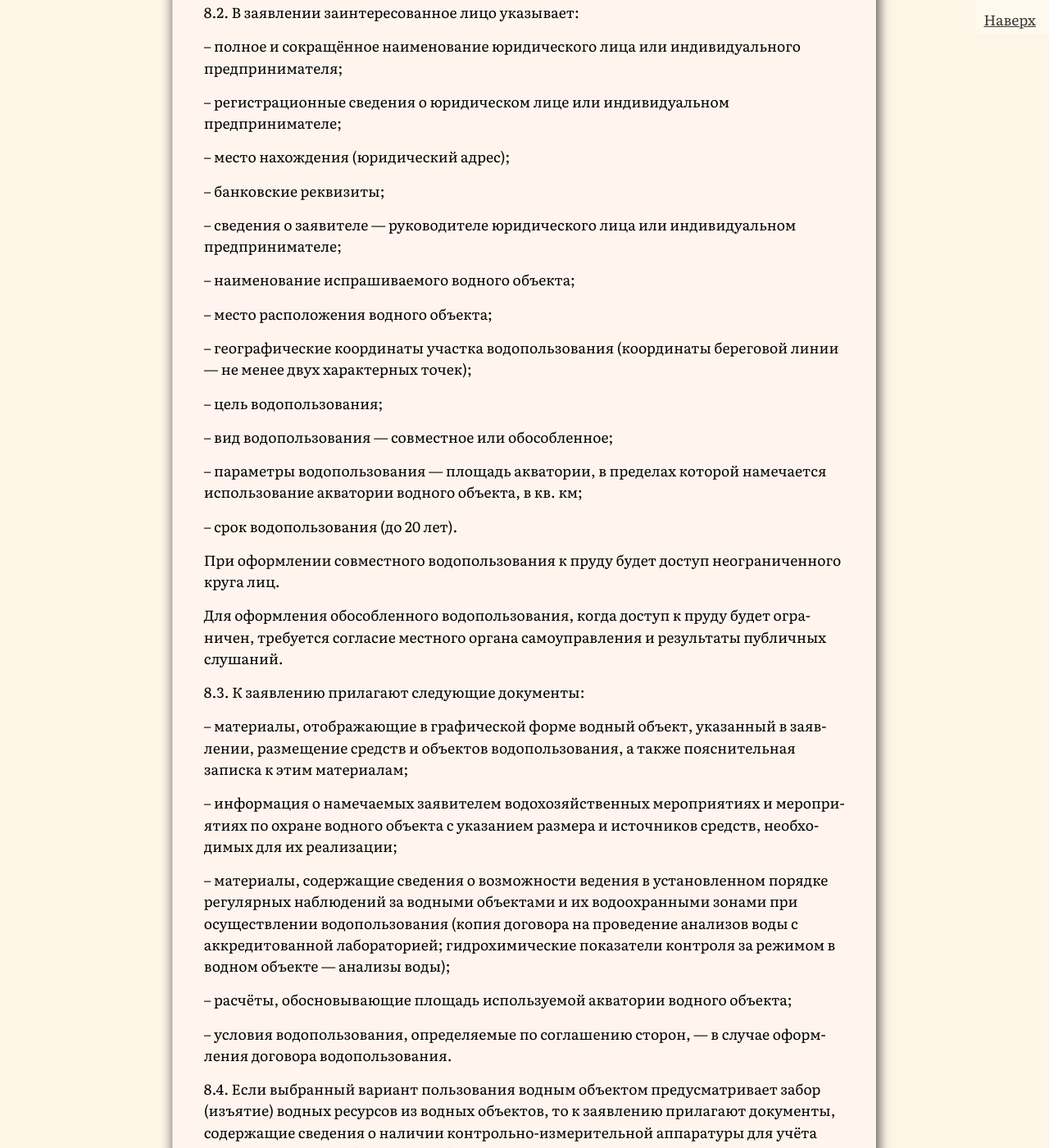
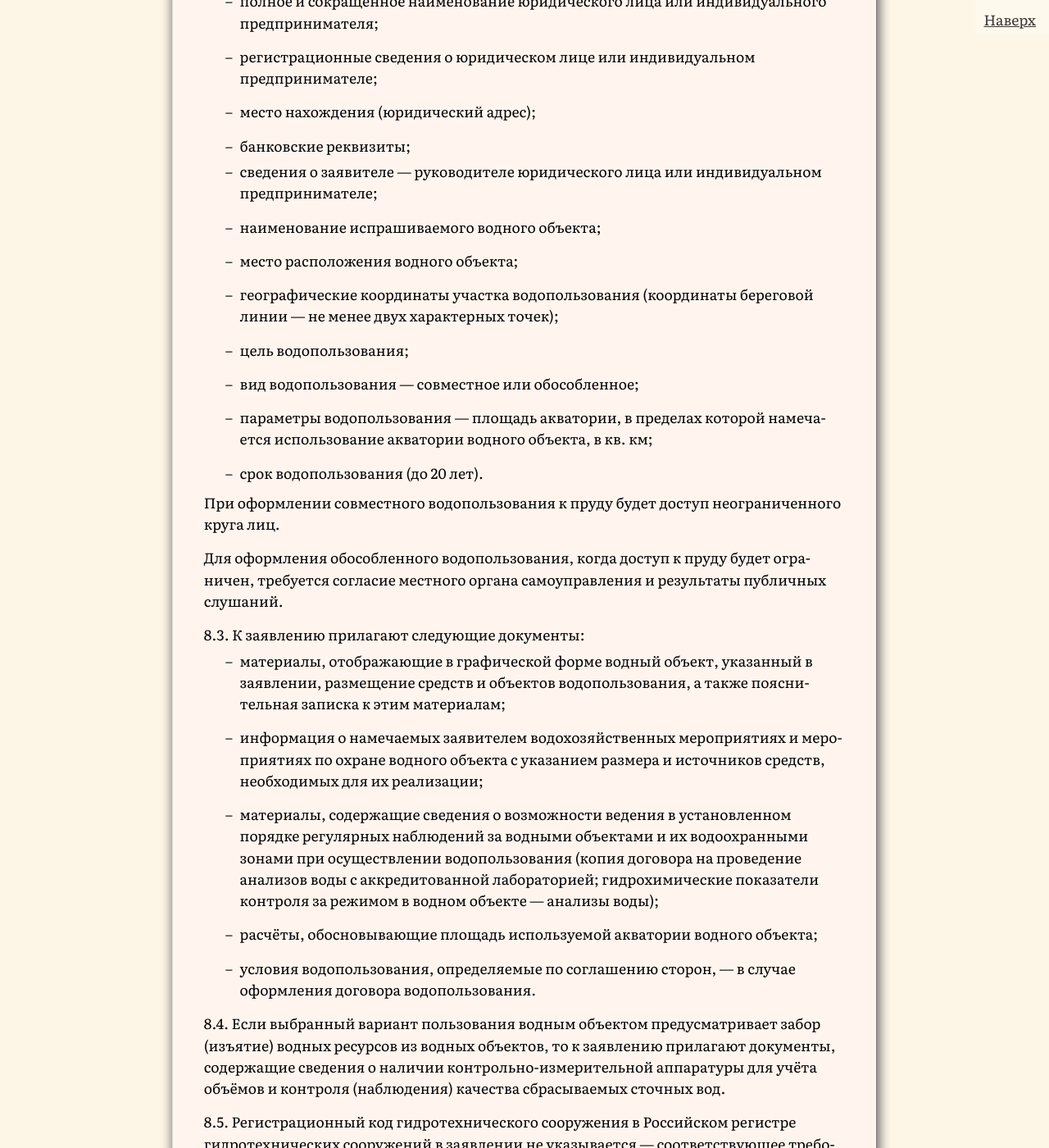
Before and after one commit to SergSi/land-use-art, a Jekyll site: the page built from _posts/2024-11-07-prud.md, in a window 1280 px wide and 1400 px high, scrolled down 11291 px. Shown: the whole window at 82% size. Built offline with Jekyll 4.4.1, drawn with Linux system fonts in a browser that asks for light colours; some web fonts are replaced; some of the changed text lies outside the part shown.

Commit message:
Update 2024-11-07-prud.md

```diff
--- a/_posts/2024-11-07-prud.md
+++ b/_posts/2024-11-07-prud.md
@@ -72,13 +72,11 @@ class: admin
 
 3.2. На основании решения о предоставлении водного объекта в пользование право пользования прудом, расположенным на водотоке, приобретается в целях:
 
-– забора (изъятия) водных ресурсов из водных объектов для гидромелиорации земель;
+- забора (изъятия) водных ресурсов из водных объектов для гидромелиорации земель;
+- забора (изъятия) водных ресурсов из водных объектов и сброса сточных вод для осуществления аквакультуры (рыбоводства);
+- осуществления прудовой аквакультуры (рыбоводства) в прудах, образованных водоподпорными сооружениями на водотоках и с акваторией площадью не более 200 гектаров, а также на водных объектах, используемых в процессе функционирования мелиоративных систем;
 
-– забора (изъятия) водных ресурсов из водных объектов и сброса сточных вод для осуществления аквакультуры (рыбоводства);
-
-– осуществления прудовой аквакультуры (рыбоводства) в прудах, образованных водоподпорными сооружениями на водотоках и с акваторией площадью не более 200 гектаров, а также на водных объектах, используемых в процессе функционирования мелиоративных систем;
-
-– осуществления прудовой аквакультуры (рыбоводства) в прудах с акваторией площадью больше 200 гектаров, образованных до 1980 года водоподпорными сооружениями на водотоках.
+- осуществления прудовой аквакультуры (рыбоводства) в прудах с акваторией площадью больше 200 гектаров, образованных до 1980 года водоподпорными сооружениями на водотоках.
 
 3.3. Для осуществления забора (изъятия) водных ресурсов из водных объектов необходима установка контрольно-измерительной аппаратуры для учёта объёмов и контроля качества сбрасываемых сточных вод, контрольно-измерительной аппаратуры для учёта объёма водных ресурсов, забираемых (изымаемых) из водного объекта, а также сооружений, обеспечивающих охрану водных объектов от загрязнения, засорения, заиления и истощения вод (часть 16 статьи 65 Водного кодекса). Поэтому единственным практическим вариантом оформления в пользование пруда служит вариант с осуществлением прудовой аквакультуры (рыбоводства) в прудах, образованных водоподпорными сооружениями на водотоках площадью до 200 гектаров или больше 200 гектаров, но образованными до 1980 года.
 
@@ -92,11 +90,11 @@ class: admin
 
 б) подготовка и внесение в Водный реестр сведений:
 
-– о водотоке, на котором расположен пруд;
+- о водотоке, на котором расположен пруд;
 
-– о подпорном гидротехническом сооружении (плотине), которым образован пруд;
+- о подпорном гидротехническом сооружении (плотине), которым образован пруд;
 
-– сведений о пруде;
+- сведений о пруде;
 
 в) определение координат береговой линии пруда (см. раздел 6);
 
@@ -104,9 +102,9 @@ class: admin
 
 д) подготовка и подача в государственный орган, уполномоченный в субъекте Федерации на оформление пользования водными объектами:
 
-– заявления о предоставлении водного объекта в пользование на основании договора водопользования; или
+- заявления о предоставлении водного объекта в пользование на основании договора водопользования; или
 
-– заявления о предоставлении водного объекта в пользование на основании решения.
+- заявления о предоставлении водного объекта в пользование на основании решения.
 
 4.2. Установление границ водоохранных зон и границ прибрежных защитных полос водных объектов осуществляется органами государственной власти субъектов Российской Федерации и Федеральным агентством водных ресурсов и его территориальными органами в соответствии с требованиями, установленными Правительством Российской Федерации.
 
@@ -140,23 +138,26 @@ class: admin
 
 а) Министерство сельского хозяйства Российской Федерации:
 
-– о государственных мелиоративных системах;
+- о государственных мелиоративных системах;
 
-– об отнесённых к государственной собственности отдельно расположенных гидротехнических сооружениях на водных объектах;
+- об отнесённых к государственной собственности отдельно расположенных гидротехнических сооружениях на водных объектах;
 
-– об используемых для нужд сельского хозяйства прудах;
+- об используемых для нужд сельского хозяйства прудах;
 
 б) Органы местного самоуправления:
 
-– о водных объектах и расположенных на них гидротехнических и иных сооружениях, находящихся в собственности муниципальных образований;
+- о водных объектах и расположенных на них гидротехнических и иных сооружениях, находящихся в собственности муниципальных образований;
+
 
 в) организации, имеющие лицензию Федеральной службы по гидрометеорологии и мониторингу окружающей среды (Росгидромет) на осуществление деятельности в области гидрометеорологии:
 
-– о прудах, которые не используются для нужд сельского хозяйства; о водотоках — реках и ручьях, на которых расположены пруды;
+- о прудах, которые не используются для нужд сельского хозяйства; о водотоках — реках и ручьях, на которых расположены пруды;
+
 
 г) Федеральная служба государственной регистрации, кадастра и картографии:
 
-– о гидротехнических сооружениях, сведения о которых внесены в Единый государственный реестр недвижимости, в том числе находящихся в частной собственности.
+- о гидротехнических сооружениях, сведения о которых внесены в Единый государственный реестр недвижимости, в том числе находящихся в частной собственности.
+
 
 6.5. Так как однозначно затруднительно определить, используется водный объект для целей сельского хозяйства или относится к поверхностным водным объектам, не используемым для нужд сельского хозяйства, рекомендуется следующий порядок действий:
 
@@ -180,9 +181,9 @@ class: admin
 
 6.6.3. Работы по определению местоположения береговой линии подразделяются на два вида (письмо Росгидромета от 10.05.2023 № 30-03954/23и):
 
-– установление местоположения береговой линии (картометрическим способом) — координаты определяются по имеющимся картографическим материалам, проектной документации, исполнительной съёмке. Лицензия Росгидромета не требуется;
+- установление местоположения береговой линии (картометрическим способом) — координаты определяются по имеющимся картографическим материалам, проектной документации, исполнительной съёмке. Лицензия Росгидромета не требуется;
 
-– уточнение местоположения береговой линии (с проведением гидрологических наблюдений) — проводятся наблюдения за уровнем воды, расходами, продольным уклоном водной поверхности. Лицензия Росгидромета требуется.
+- уточнение местоположения береговой линии (с проведением гидрологических наблюдений) — проводятся наблюдения за уровнем воды, расходами, продольным уклоном водной поверхности. Лицензия Росгидромета требуется.
 
 6.6.4. Если имеется проектная документация, в которой обоснован НПУ пруда, имеется исполнительная съёмка с графическими материалами, определяющими местоположение береговой линии, и имеется отчёт о геодезических изысканиях, позволяющий пересчитать координаты в государственную систему, — координаты береговой линии определяются картометрическим методом без привлечения организации с лицензией Росгидромета и без расчёта кривой подпора.
 
@@ -190,15 +191,15 @@ class: admin
 
 а) составить технический отчёт об определении береговой линии пруда картометрическим методом по материалам проектной документации. В отчёте указать:
 
-– источник данных (проектная документация, исполнительная съёмка);
+- источник данных (проектная документация, исполнительная съёмка);
 
-– конкретную отметку НПУ, принятую по проекту;
+- конкретную отметку НПУ, принятую по проекту;
 
-– процедуру пересчёта координат в государственную систему;
+- процедуру пересчёта координат в государственную систему;
 
-– прямую ссылку на то, что гидрологические наблюдения и расчёты продольного уклона водной поверхности не проводились и работы относятся к «установлению», а не «уточнению»;
+- прямую ссылку на то, что гидрологические наблюдения и расчёты продольного уклона водной поверхности не проводились и работы относятся к «установлению», а не «уточнению»;
 
-– ссылку на письмо Росгидромета от 10.05.2023 № 30-03954/23и;
+- ссылку на письмо Росгидромета от 10.05.2023 № 30-03954/23и;
 
 б) взять координаты береговой линии из проекта (графические материалы исполнительной съёмки) и пересчитать их в государственную систему координат на основе отчёта о геодезических изысканиях;
 
@@ -210,25 +211,25 @@ class: admin
 
 6.6.6. Если проектная документация утеряна — её можно восстановить или найти сохранившиеся копии. Где искать:
 
-– архив проектной организации (или её правопреемника);
+- архив проектной организации (или её правопреемника);
 
-– архив бывшего заказчика/застройщика (при ликвидации — муниципальный или государственный архив);
+- архив бывшего заказчика/застройщика (при ликвидации — муниципальный или государственный архив);
 
-– архив органа, утверждавшего проект (Росводресурсы, региональные министерства сельского хозяйства и природных ресурсов, орган местного самоуправления);
+- архив органа, утверждавшего проект (Росводресурсы, региональные министерства сельского хозяйства и природных ресурсов, орган местного самоуправления);
 
-– Российский регистр гидротехнических сооружений (Ростехнадзор);
+- Российский регистр гидротехнических сооружений (Ростехнадзор);
 
-– архивы БТИ и Росреестра.
+- архивы БТИ и Росреестра.
 
 Если найдены хотя бы следы проектных решений (отметка НПУ, генплан, контур пруда) — этого достаточно для составления технического отчёта картометрическим методом.
 
 6.6.7. Если проектная документация никогда не составлялась (пруд создавался хозяйственным способом):
 
-– определить НПУ расчётным путём не получится;
+- определить НПУ расчётным путём не получится;
 
-– потребуются гидрологические расчёты (с привлечением организации, имеющей лицензию Росгидромета);
+- потребуются гидрологические расчёты (с привлечением организации, имеющей лицензию Росгидромета);
 
-– в этом случае работы относятся к «уточнению» местоположения береговой линии.
+- в этом случае работы относятся к «уточнению» местоположения береговой линии.
 
 6.6.8. Если нормальный подпорный уровень пруда не установлен и для его определения требуются гидрологические наблюдения и/или сбор и обработка информации, полученной в результате проведения наблюдений, лицензирование таких работ требуется, в том числе для работ, предусмотренных абзацем 2 пункта 9 и пункта 10 «г» Правил № 377 (расчёт продольного уклона водной поверхности для определения ординат кривой подпора водохранилища относительно нормального подпора уровня).
 
@@ -252,29 +253,28 @@ class: admin
 
 8.2. В заявлении заинтересованное лицо указывает:
 
-– полное и сокращённое наименование юридического лица или индивидуального предпринимателя;
+- полное и сокращённое наименование юридического лица или индивидуального предпринимателя;
 
-– регистрационные сведения о юридическом лице или индивидуальном предпринимателе;
+- регистрационные сведения о юридическом лице или индивидуальном предпринимателе;
 
-– место нахождения (юридический адрес);
+- место нахождения (юридический адрес);
 
-– банковские реквизиты;
+- банковские реквизиты;
+- сведения о заявителе — руководителе юридического лица или индивидуальном предпринимателе;
 
-– сведения о заявителе — руководителе юридического лица или индивидуальном предпринимателе;
+- наименование испрашиваемого водного объекта;
 
-– наименование испрашиваемого водного объекта;
+- место расположения водного объекта;
 
-– место расположения водного объекта;
+- географические координаты участка водопользования (координаты береговой линии — не менее двух характерных точек);
 
-– географические координаты участка водопользования (координаты береговой линии — не менее двух характерных точек);
+- цель водопользования;
 
-– цель водопользования;
+- вид водопользования — совместное или обособленное;
 
-– вид водопользования — совместное или обособленное;
+- параметры водопользования — площадь акватории, в пределах которой намечается использование акватории водного объекта, в кв. км;
 
-– параметры водопользования — площадь акватории, в пределах которой намечается использование акватории водного объекта, в кв. км;
-
-– срок водопользования (до 20 лет).
+- срок водопользования (до 20 лет).
 
 При оформлении совместного водопользования к пруду будет доступ неограниченного круга лиц.
 
@@ -282,15 +282,15 @@ class: admin
 
 8.3. К заявлению прилагают следующие документы:
 
-– материалы, отображающие в графической форме водный объект, указанный в заявлении, размещение средств и объектов водопользования, а также пояснительная записка к этим материалам;
+- материалы, отображающие в графической форме водный объект, указанный в заявлении, размещение средств и объектов водопользования, а также пояснительная записка к этим материалам;
 
-– информация о намечаемых заявителем водохозяйственных мероприятиях и мероприятиях по охране водного объекта с указанием размера и источников средств, необходимых для их реализации;
+- информация о намечаемых заявителем водохозяйственных мероприятиях и мероприятиях по охране водного объекта с указанием размера и источников средств, необходимых для их реализации;
 
-– материалы, содержащие сведения о возможности ведения в установленном порядке регулярных наблюдений за водными объектами и их водоохранными зонами при осуществлении водопользования (копия договора на проведение анализов воды с аккредитованной лабораторией; гидрохимические показатели контроля за режимом в водном объекте — анализы воды);
+- материалы, содержащие сведения о возможности ведения в установленном порядке регулярных наблюдений за водными объектами и их водоохранными зонами при осуществлении водопользования (копия договора на проведение анализов воды с аккредитованной лабораторией; гидрохимические показатели контроля за режимом в водном объекте — анализы воды);
 
-– расчёты, обосновывающие площадь используемой акватории водного объекта;
+- расчёты, обосновывающие площадь используемой акватории водного объекта;
 
-– условия водопользования, определяемые по соглашению сторон, — в случае оформления договора водопользования.
+- условия водопользования, определяемые по соглашению сторон, — в случае оформления договора водопользования.
 
 8.4. Если выбранный вариант пользования водным объектом предусматривает забор (изъятие) водных ресурсов из водных объектов, то к заявлению прилагают документы, содержащие сведения о наличии контрольно-измерительной аппаратуры для учёта объёмов и контроля (наблюдения) качества сбрасываемых сточных вод.
 
```
